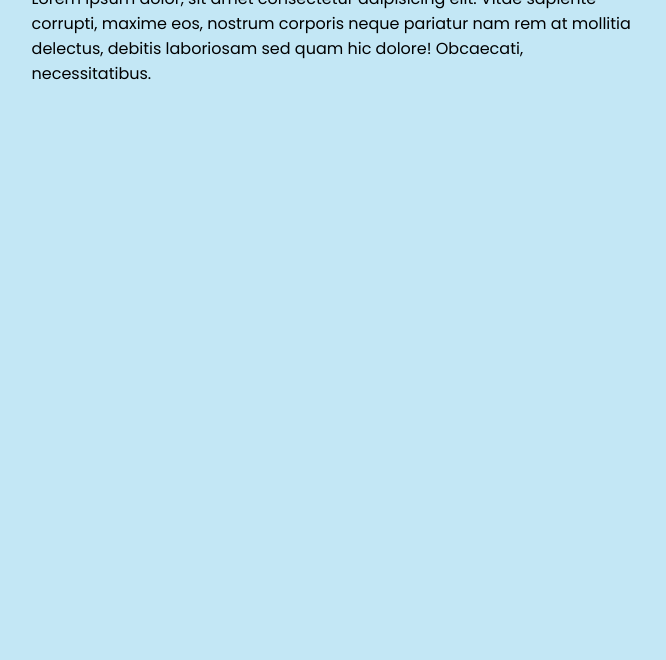
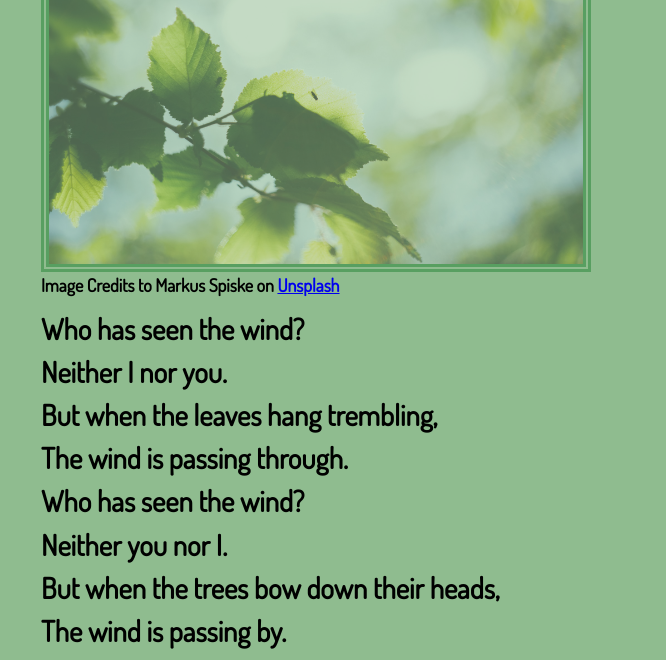
Before and after one commit to RVCC-IDMX/poem-site-payalazelaya, an Eleventy site: page src/index.html in a window 1280 px wide. Shown: the part 254-914 px from the top of the page, without its empty margins (307-973 px from the left). Before the commit the page ends 800 px from the top, so only its background shows below. Built offline with nearby package versions, Linux system fonts and the light colour scheme; Eleventy itself is replaced by a stand-in of ours; files that its build step writes are made by us from their sources.

Commit message:
Copy poem page html, css, and images

```diff
--- a/src/index.html
+++ b/src/index.html
@@ -1,18 +1,50 @@
 <!DOCTYPE html>
 <html lang="en">
   <head>
-    <meta charset="UTF-8">
-    <meta name="viewport" content="width=device-width, initial-scale=1.0">
-    <meta name="description" content="A modern CSS page">
+    <link
+      rel="stylesheet"
+      href="https://fonts.googleapis.com/css?family=Dosis"
+    />
+    <meta charset="UTF-8" />
+    <meta name="viewport" content="width=device-width, initial-scale=1.0" />
+    <meta name="description" content="A modern CSS page" />
     <meta name="generator" content="Eleventy v1.2" />
     <title>IDMX 11ty Sass Starter</title>
-    <link rel="shortcut icon" href="images/favicon.png" type="image/png">
+    <link rel="shortcut icon" type="image/png" href="images/favicon.png" />
     <link rel="icon" type="image/svg+xml" href="images/favicon.svg" />
-    <link rel="stylesheet" href="css/main.css">
+    <link rel="stylesheet" href="css/main.css" />
   </head>
   <body>
-  <h1>IDMX 11ty Sass Starter</h1>
-  <p>Lorem ipsum dolor, sit amet consectetur adipisicing elit. Vitae sapiente corrupti, maxime eos, nostrum corporis neque pariatur nam rem at mollitia delectus, debitis laboriosam sed quam hic dolore! Obcaecati, necessitatibus.</p>
-  <script src="js/index.js"></script>
+    <main>
+      <article class="flow">
+        <h1>Who Has Seen the Wind?</h1>
+        <h2>By Christina Rossetti (1830-1894)</h2>
+        <div class="fadein">
+          <figure>
+            <img
+              src="images/leaves.jpg"
+              alt="-Leaves from a branch glistening in the sunlight"
+              width="550"
+              height="250"
+            />
+            <figcaption>
+              Image Credits to Markus Spiske on
+              <a href="https://unsplash.com/photos/QHQYCrSriPA">Unsplash</a>
+            </figcaption>
+          </figure>
+        </div>
+        <p>
+          Who has seen the wind?<br />
+          Neither I nor you. <br />
+          But when the leaves hang trembling, <br />
+          The wind is passing through. <br />
+          Who has seen the wind? <br />
+          Neither you nor I. <br />
+          But when the trees bow down their heads, <br />
+          The wind is passing by. <br />
+        </p>
+      </article>
+    </main>
+    <script src="js/index.js"></script>
   </body>
 </html>
--- a/src/sass/base/_reset.scss
+++ b/src/sass/base/_reset.scss
@@ -1,5 +1,74 @@
-* {
-  margin: 0;
-  padding: 0;
+/* Box sizing rules */
+*,
+*::before,
+*::after {
   box-sizing: border-box;
 }
+
+/* Remove default margin */
+body,
+h1,
+h2,
+h3,
+h4,
+p,
+figure,
+blockquote,
+dl,
+dd {
+  margin: 0;
+}
+
+/* Remove list styles on ul, ol elements with a list role, which suggests default styling will be removed */
+ul[role='list'],
+ol[role='list'] {
+  list-style: none;
+}
+
+/* Set core root defaults */
+html:focus-within {
+  scroll-behavior: smooth;
+}
+
+/* Set core body defaults */
+body {
+  min-height: 100vh;
+  text-rendering: optimizeSpeed;
+  line-height: 1.5;
+}
+
+/* A elements that don't have a class get default styles */
+a:not([class]) {
+  text-decoration-skip-ink: auto;
+}
+
+/* Make images easier to work with */
+img,
+picture {
+  max-width: 100%;
+  display: block;
+}
+
+/* Inherit fonts for inputs and buttons */
+input,
+button,
+textarea,
+select {
+  font: inherit;
+}
+
+/* Remove all animations, transitions and smooth scroll for people that prefer not to see them */
+@media (prefers-reduced-motion: reduce) {
+  html:focus-within {
+    scroll-behavior: auto;
+  }
+
+  *,
+  *::before,
+  *::after {
+    animation-duration: 0.01ms !important;
+    animation-iteration-count: 1 !important;
+    transition-duration: 0.01ms !important;
+    scroll-behavior: auto !important;
+  }
+}
--- a/src/sass/pages/_home.scss
+++ b/src/sass/pages/_home.scss
@@ -1,16 +1,45 @@
 /* home */
-@use '../abstracts/variables' as var;
-@use '../base/typography' as type;
-
 body {
-  font-family: type.$font;
-  background-color: var.$bg-very-light;
-  width: min(100% - 2rem, 60ch);
+  font-size: 1.5rem;
+  font-size: clamp(1.5rem, 1.4rem + 0.5vw, 2rem);
+  font-weight: bold;
+  width: min(90vw, 600px);
+  padding: max(0.5vh, 0.5rem);
+  font-family: 'Dosis';
+  color: black;
+  background-color: darkseagreen;
   margin-inline: auto;
-  margin-block: 12rem;
 }
 
-h1 {
-  color: var.$primary-color;
-  text-align: right;
+h1,
+h2 {
+  color: #093912;
 }
+
+img {
+  max-width: 100%;
+  height: auto;
+  border: 8px double #238335;
+}
+
+.fadein img {
+  opacity: 0.5;
+  transition: 1s ease;
+}
+
+.fadein img:hover {
+  opacity: 1;
+  transition: 1s ease;
+}
+
+.flow figcaption {
+  font-size: large;
+}
+
+:root {
+  --flow-space: 0.5rem;
+}
+
+.flow > * + * {
+  margin-top: var(--flow-space, 1em);
+}
```
Also changed, not shown: src/images/favicon.png, src/images/leaves.jpg (added).
